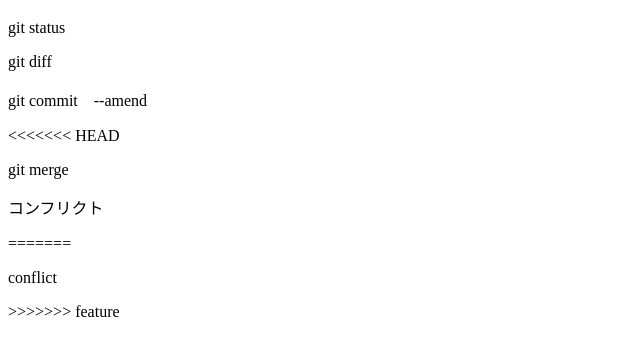
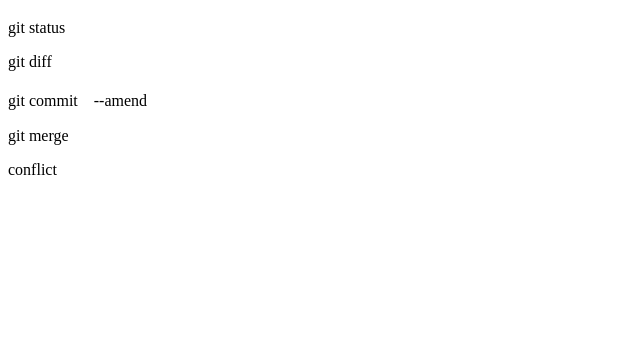
Before and after one commit to taketokoide/git_tutorial, a plain HTML site: page index.html in a window 1280 px wide. Shown: the part 70-426 px from the top of the page, without its empty margins (0-640 px from the left). Drawn offline with Linux system fonts and the light colour scheme.

Commit message:
コンフリクトの解決

```diff
--- a/index.html
+++ b/index.html
@@ -13,12 +13,9 @@
     <p>git status</p>
     <p>git diff</p>
     <p>git commit　--amend</p>
-<<<<<<< HEAD
     <p>git merge</p>
-    <p>コンフリクト</p>
-=======
     <p>conflict</p>
->>>>>>> feature
+
 </body>
 
 </html>
```
